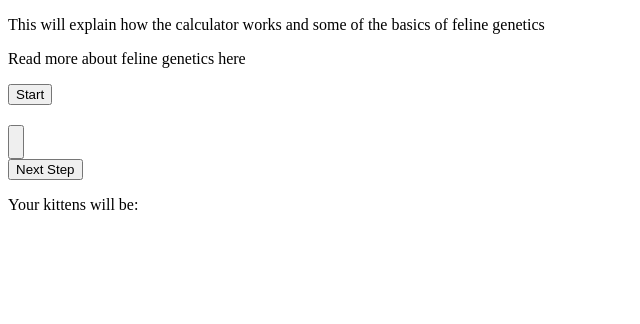
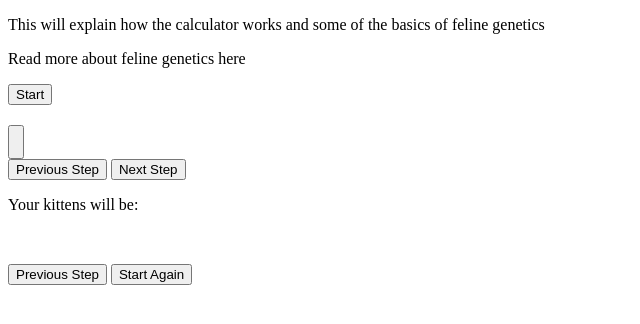
Before and after one commit to Laura10101/kitten-calculator, a plain HTML site: page index.html in a window 1280 px wide. Shown: the whole page, without its empty margins (0-640 px from the left). Drawn offline with Linux system fonts and the light colour scheme.

Commit message:
Add buttons for navigation

```diff
--- a/index.html
+++ b/index.html
@@ -32,6 +32,7 @@
                             <p id="answer-description-template"></p>
                         </button>
                     </div>
+                    <button class="flow-button">Previous Step</button>
                     <button class="flow-button">Next Step</button>
                 </div>
             </section>
@@ -47,6 +48,8 @@
                             <p id="result-description-template"></p>
                         </span>
                     </div>
+                    <button class="flow-button">Previous Step</button>
+                    <button class="flow-button">Start Again</button>
                 </div>
             </section>
         </main>
```
